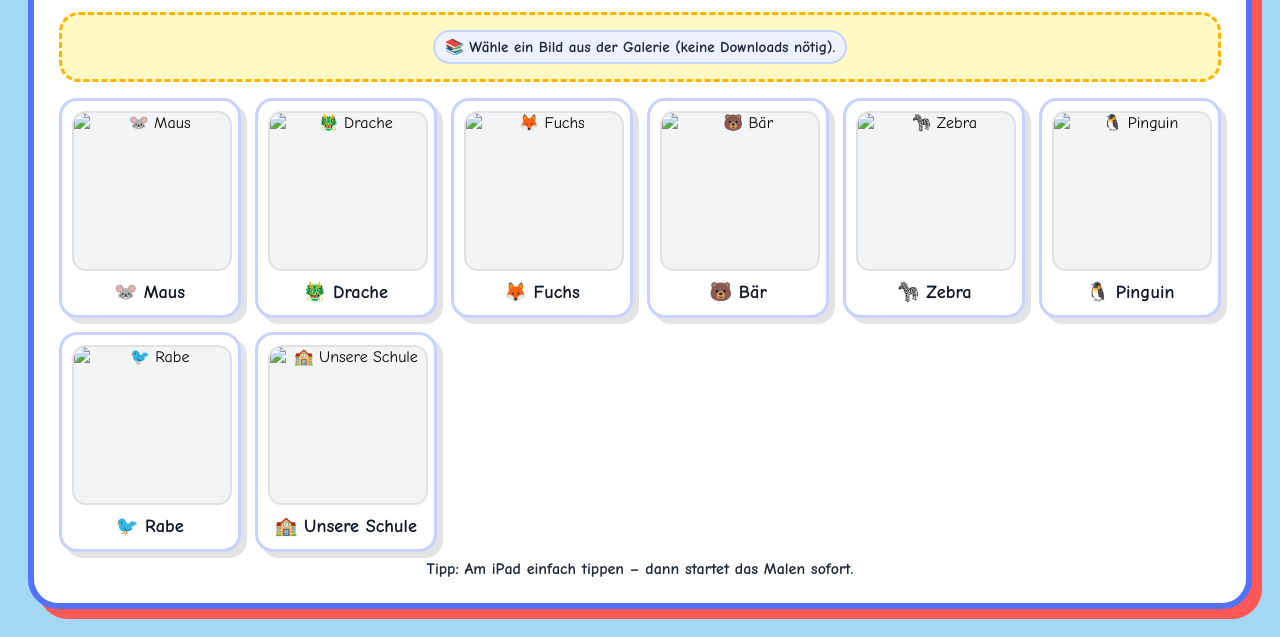
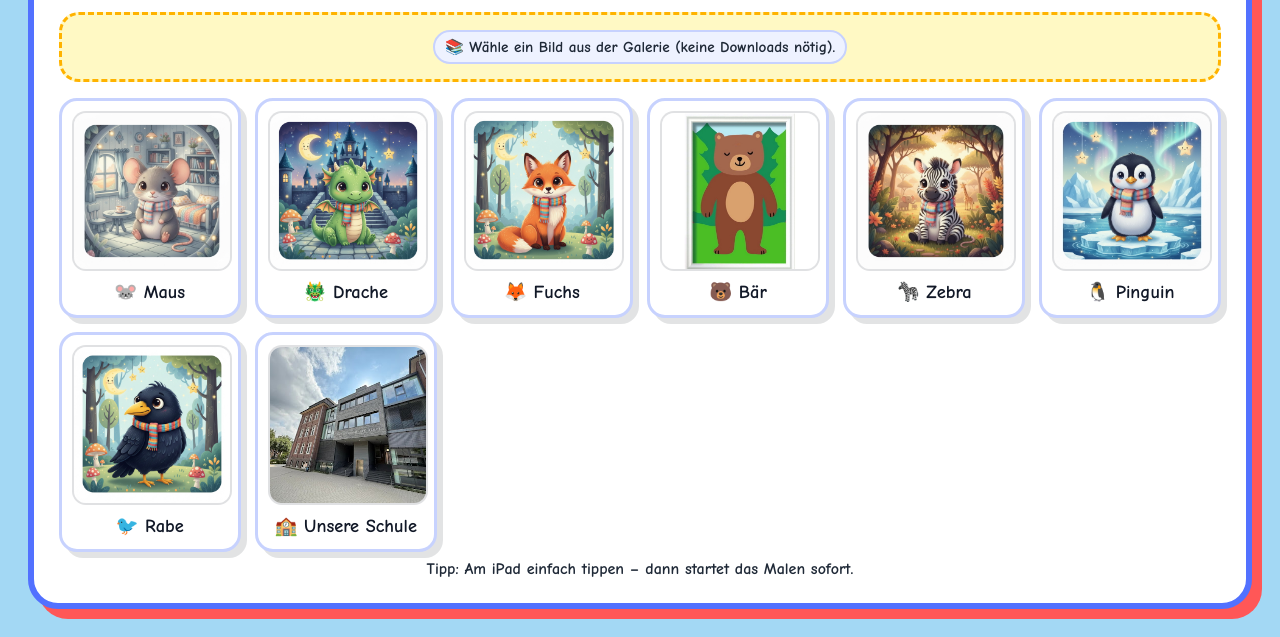
Before and after one commit to eucidio/Pixels, a plain HTML site: page index.html in a window 1280 px wide. Shown: the part 176-813 px from the top of the page. Drawn offline with Linux system fonts and the light colour scheme.

Commit message:
Update index.html

```diff
--- a/index.html
+++ b/index.html
@@ -297,14 +297,14 @@
     // Gallery content (Option B)
     // -----------------------------
     const GALLERY_ITEMS = [
-      { name: "🐭 Maus",   file: "images/mause.jpg",            sub: "" },
-      { name: "🐲 Drache", file: "images/drachen.jpg",          sub: "" },
-      { name: "🦊 Fuchs",  file: "images/fuchse.jpg",           sub: "" },
-      { name: "🐻 Bär",    file: "images/baren.jpg",            sub: "" },
-      { name: "🦓 Zebra",  file: "images/zebras.jpg",           sub: "" },
-      { name: "🐧 Pinguin",file: "images/pinguine.jpg",         sub: "" },
-      { name: "🐦 Rabe",   file: "images/raben.jpg",            sub: "" },
-      { name: "🏫 Unsere Schule", file: "images/montessori_ganz.jpg", sub: "" },
+      { name: "🐭 Maus",   file: "pixels/mause.jpg",            sub: "" },
+      { name: "🐲 Drache", file: "pixels/drachen.jpg",          sub: "" },
+      { name: "🦊 Fuchs",  file: "pixels/fuchse.jpg",           sub: "" },
+      { name: "🐻 Bär",    file: "pixels/baren.jpg",            sub: "" },
+      { name: "🦓 Zebra",  file: "pixels/zebras.jpg",           sub: "" },
+      { name: "🐧 Pinguin",file: "pixels/pinguine.jpg",         sub: "" },
+      { name: "🐦 Rabe",   file: "pixels/raben.jpg",            sub: "" },
+      { name: "🏫 Unsere Schule", file: "pixels/montessori_ganz.jpg", sub: "" },
     ];
 
     // -----------------------------
```
